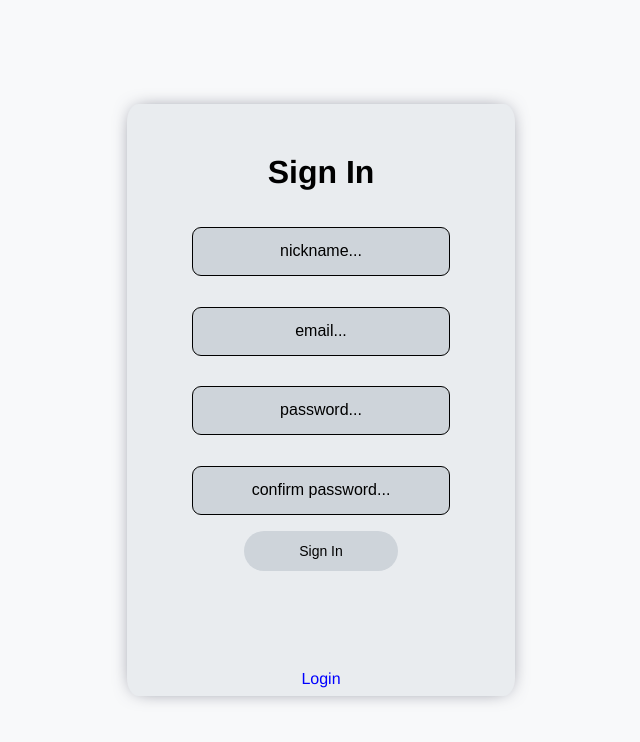
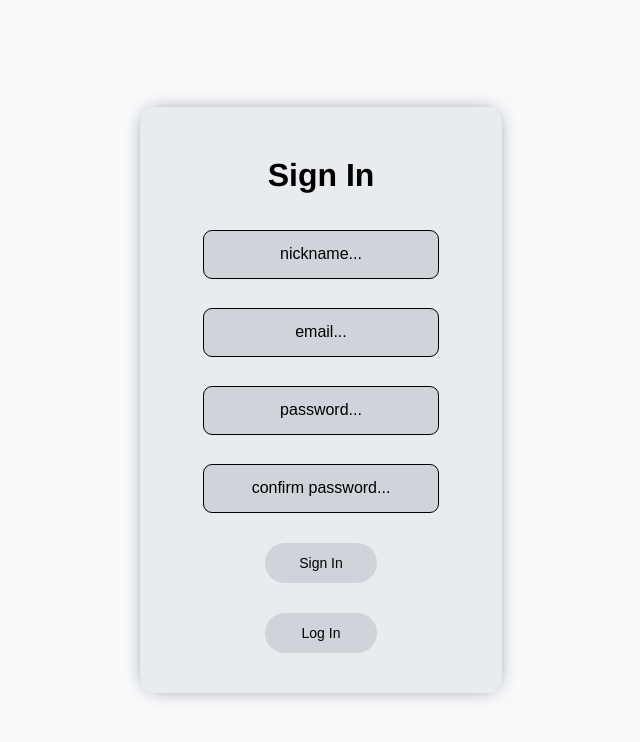
Before and after one commit to SOSNE/Marketplace_App, a React (Vite) app in the folder Web/Marketplace/: page /signup in a window 1280 px wide. Shown: the top 742 px of the page, without its empty margins (319-959 px from the left). Built offline with nearby package versions, Linux system fonts and the light colour scheme.

Commit message:
Fixed SignUpPage styles. Fix to login bug.

```diff
--- a/Web/Marketplace/src/components/signUpPage/SignUpPage.css
+++ b/Web/Marketplace/src/components/signUpPage/SignUpPage.css
@@ -19,18 +19,17 @@ h1
 }
 .signUpMainBox
 {
-    text-align: center;
-    position: relative;
-    top: 25;
-    width: 24%;
-    height: 64vh;
+    margin: auto;
+    width: 22%;
+    height: auto;
     -webkit-box-shadow: 0px 0px 20px -8px rgba(66, 68, 90, 1);
     -moz-box-shadow: 0px 0px 20px -8px rgba(66, 68, 90, 1);
     box-shadow: 0px 0px 20px -8px rgba(66, 68, 90, 1);
     background-color: var(--Main);
     border-radius: 3%;
     padding: 40px;
-    text-align: center;
+    align-items: center;
+    justify-content: center;
 
 }
 .mailSignUpInput,.passwordSingUpInput,.nicknameSingUpInput
@@ -61,15 +60,15 @@ h1
 
 .signUpButton
 {
-    position: absolute;
-    left: 30%;
-   margin-top: 10vh;
+    margin-top: 2vh;
     width: 40%;
-    height: 40px;
+    margin-left: 30%;
+    height: 5vh;
     border-radius: 25px;
     border: none;
     background-color: var(--Third);
     font-size: 14px;
+    transition: all 0.4s;
 }
 .signUpButton:hover
 {
@@ -79,10 +78,9 @@ h1
 
 .wrongPassMessage
 {
-    margin-top: 9vh;
+    margin-top: 5%;
     width: 100%;
     text-align: center;
-    height: 20px;
     margin-left: auto;
     margin-right: auto;
     font-size: 1.4lvw;
--- a/Web/Marketplace/src/components/signUpPage/SignUpPage.tsx
+++ b/Web/Marketplace/src/components/signUpPage/SignUpPage.tsx
@@ -15,7 +15,7 @@ const signUpData: SignUpDataType = {
 };
 function SignUpPage() {
     const navigate = useNavigate();
-    const [wrongPasswordMessage, setWrongPasswordMessage] = useState<string>();
+    // const [wrongPasswordMessage, setWrongPasswordMessage] = useState<string>();
     const [feedBackMessage, setFeedBackMessage] = useState<string>('');
     const goToLogIn = ()=> {
 
@@ -45,11 +45,11 @@ function SignUpPage() {
     }
     const handleWrongPasswordConfirmation = (e:React.ChangeEvent<HTMLInputElement> , passwordConfirmationVariable:string) =>{
         if (passwordConfirmationVariable == e.target.value || e.target.value == ""){
-            setWrongPasswordMessage("")
+            setFeedBackMessage("")
             passwordsMatch = true;
         }else {
             passwordsMatch = false;
-            setWrongPasswordMessage("Password and confirm password must be the same");
+            setFeedBackMessage("Password and confirm password must be the same");
         }
     }
 
@@ -97,9 +97,11 @@ function SignUpPage() {
                 <button onClick={HandleSignUp} className="signUpButton">
                     Sign In
                 </button>
-                <p className="wrongPassMessage">{wrongPasswordMessage}</p>
-                {feedBackMessage}
-                <p className="goLoginPage" onClick={goToLogIn}>Login</p>
+                <p className="wrongPassMessage">{feedBackMessage}</p>
+                {/*{feedBackMessage}*/}
+                <button className="loginButton" onClick={goToLogIn}>
+                    Log In
+                </button>
             </div>
         </div>
     );
```
Also changed, not shown: 1 other file (tests, documents, lock files or other folders).
